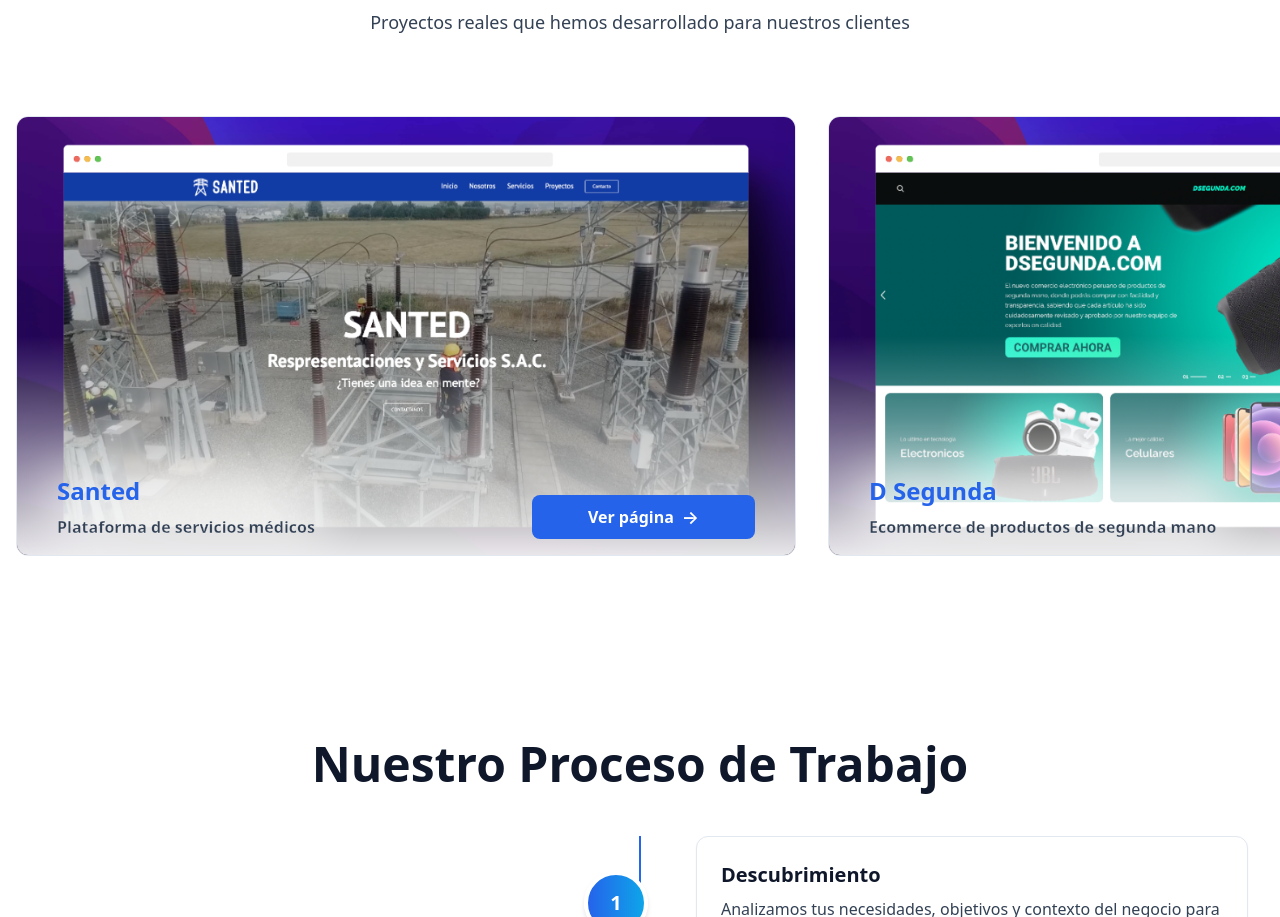
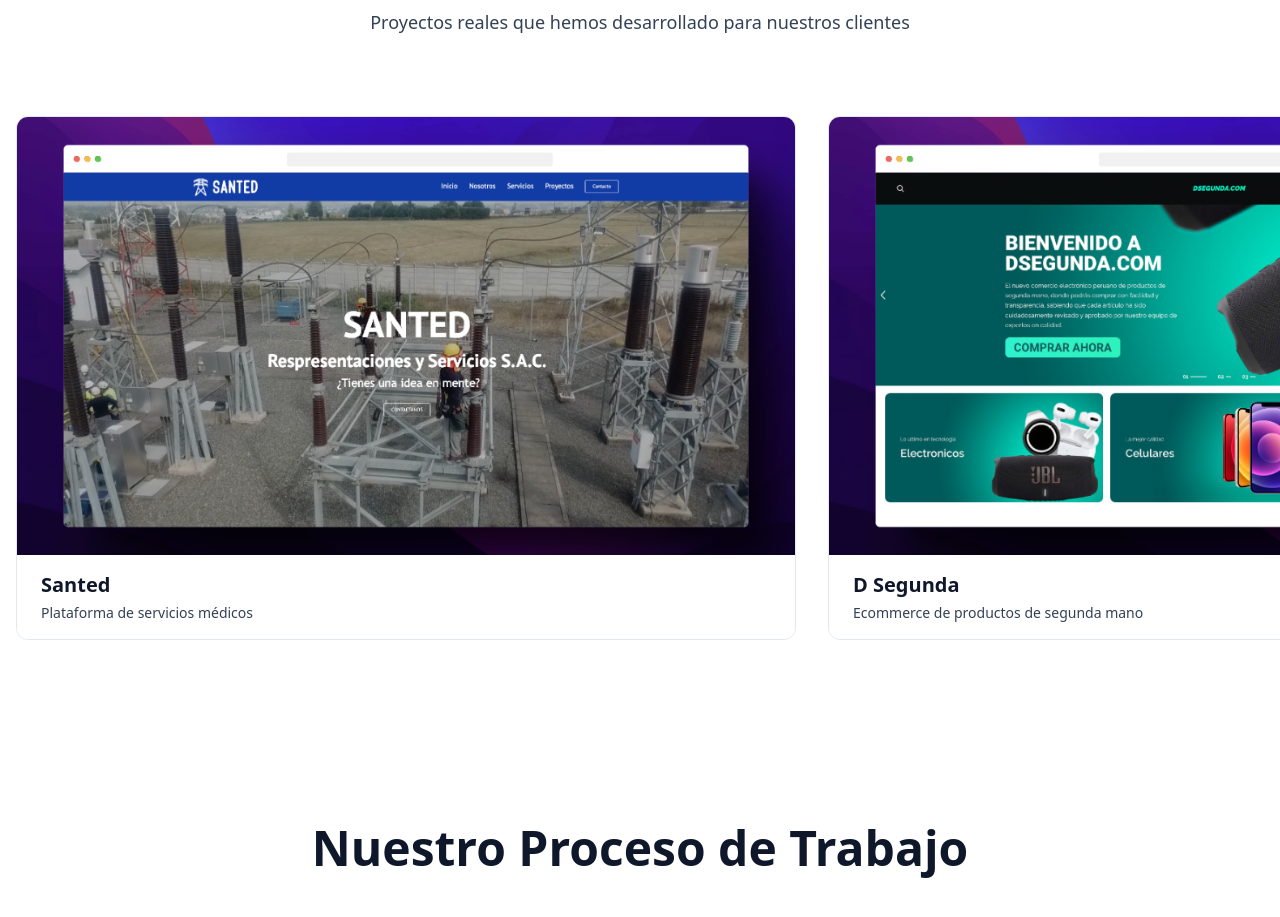
Before and after one commit to anthoniriv/ariveradev-portfolio, a Next.js app: page / in a window 1280 px wide. Shown: the part 1976-2893 px from the top of the page. Built offline with nearby package versions, Linux system fonts and the light colour scheme.

Commit message:
por confirmar color titulo y descp repositorio

```diff
--- a/src/components/Portfolio.js
+++ b/src/components/Portfolio.js
@@ -7,27 +7,18 @@
 export default function Portfolio() {
   const sliderRef = useRef(null);
   const animationRef = useRef(null);
-
   const isDragging = useRef(false);
   const hasDragged = useRef(false);
-
   const startX = useRef(0);
   const scrollStart = useRef(0);
-
   const proyectosLoop = [...proyectosReales, ...proyectosReales];
 
   const autoScroll = () => {
     const slider = sliderRef.current;
     if (!slider || isDragging.current) return;
-
     const half = slider.scrollWidth / 2;
-
     slider.scrollLeft += 0.6;
-
-    if (slider.scrollLeft >= half) {
-      slider.scrollLeft -= half;
-    }
-
+    if (slider.scrollLeft >= half) slider.scrollLeft -= half;
     animationRef.current = requestAnimationFrame(autoScroll);
   };
 
@@ -43,27 +34,20 @@
   const handleMouseDown = (e) => {
     isDragging.current = true;
     hasDragged.current = false;
-
     stopAutoScroll();
-
     startX.current = e.clientX;
     scrollStart.current = sliderRef.current.scrollLeft;
   };
 
   const handleMouseMove = (e) => {
     if (!isDragging.current) return;
-
     const slider = sliderRef.current;
     const half = slider.scrollWidth / 2;
-
     const dx = e.clientX - startX.current;
     let next = scrollStart.current - dx;
-
     if (next < 0) next += half;
     if (next >= half) next -= half;
-
     if (Math.abs(dx) > 5) hasDragged.current = true;
-
     slider.scrollLeft = next;
   };
 
@@ -81,10 +65,8 @@
   useEffect(() => {
     const slider = sliderRef.current;
     if (!slider) return;
-
     slider.scrollLeft = slider.scrollWidth / 4;
     startAutoScroll();
-
     return () => cancelAnimationFrame(animationRef.current);
   }, []);
 
@@ -121,6 +103,8 @@
               className="min-w-[280px] sm:min-w-[340px] lg:min-w-[780px]"
             >
               <div className="rounded-xl overflow-hidden border border-border bg-background transition-all hover:border-primary hover:shadow-xl">
+
+                {/* Imagen */}
                 <div className="relative aspect-video w-full">
                   <Image
                     src={proyecto.imagen}
@@ -129,21 +113,10 @@
                     sizes="(max-width: 768px) 80vw, 780px"
                     className="object-cover"
                   />
-
-                  <div className="absolute inset-0 flex items-end bg-gradient-to-t from-background/90 via-transparent to-transparent px-10 pb-4">
-                    <div className="flex w-full items-end justify-between">
-                      <div className="relative">
-                        <div className="absolute -inset-2 bg-white/60 blur-xl rounded-lg"></div>
-
-                        <h3 className="relative text-2xl font-bold text-primary">
-                          {proyecto.nombre}
-                        </h3>
-
-                        <p className="relative mt-2 text-black font-bold text-m text-text-secondary [-webkit-text-stroke:0.4px_rgba(255,255,255,0.8)]">
-                          {proyecto.descripcion}
-                        </p>
                 </div>
 
+                {/* Barra blanca inferior */}
+                <div className="bg-white px-6 py-4">
                   <a
                     href={proyecto.url || "#"}
                     target="_blank"
@@ -151,14 +124,16 @@
                     onClick={(e) => {
                       if (hasDragged.current) e.preventDefault();
                     }}
-                        className="inline-flex items-center gap-2 bg-primary hover:bg-primary/90 text-white text-m font-semibold px-14 py-2 rounded-lg transition-colors whitespace-nowrap"
+                    className="block text-xl font-semibold text-text-primary hover:text-primary transition-colors"
                   >
-                        Ver página
-                        <span className="text-lg">→</span>
+                    {proyecto.nombre}
                   </a>
+
+                  <p className="mt-1 text-sm text-text-secondary">
+                    {proyecto.descripcion}
+                  </p>
                 </div>
-                  </div>
-                </div>
+
               </div>
             </div>
           ))}
```
Lines whose indentation alone changed are shown as unchanged.
